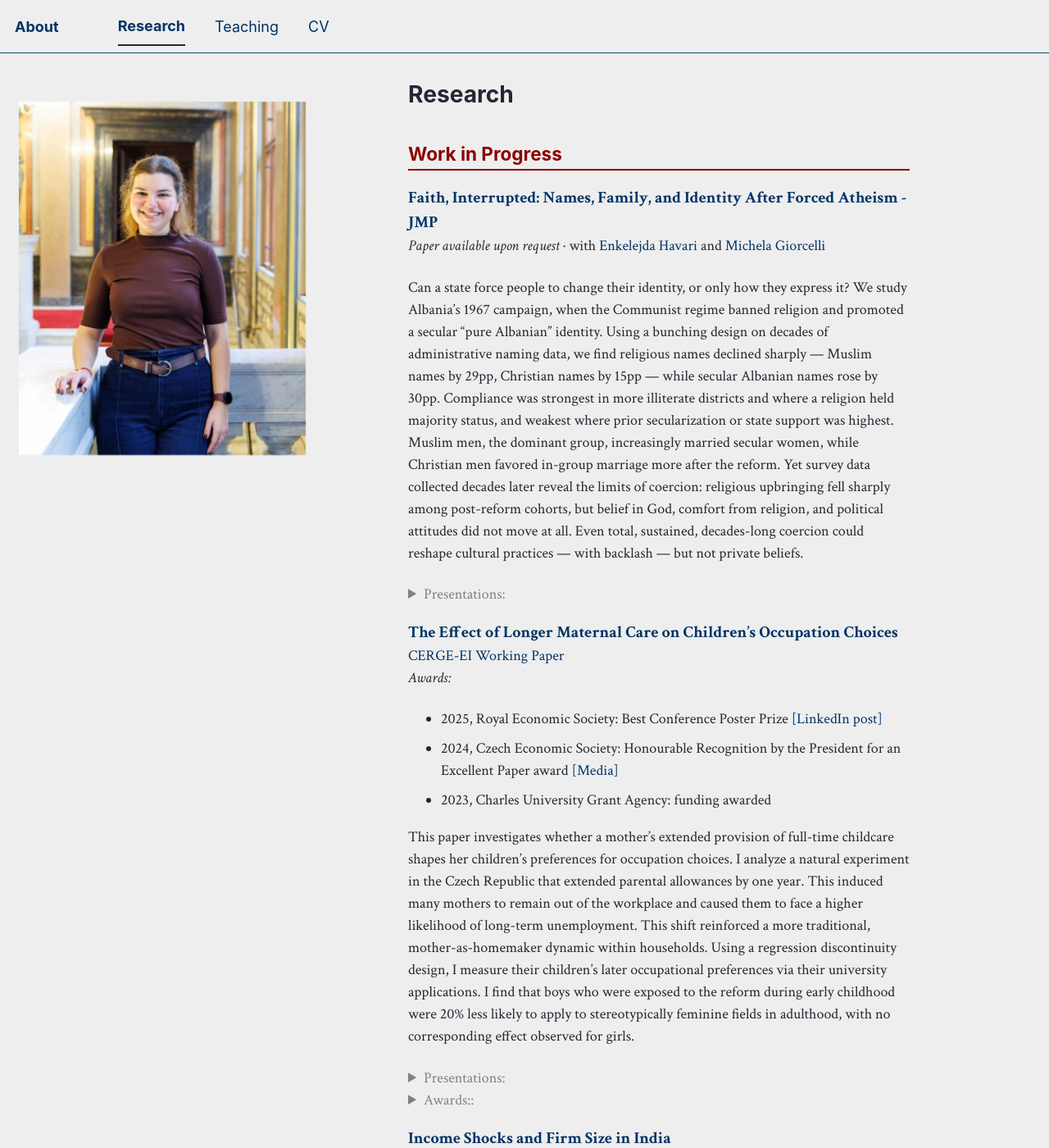
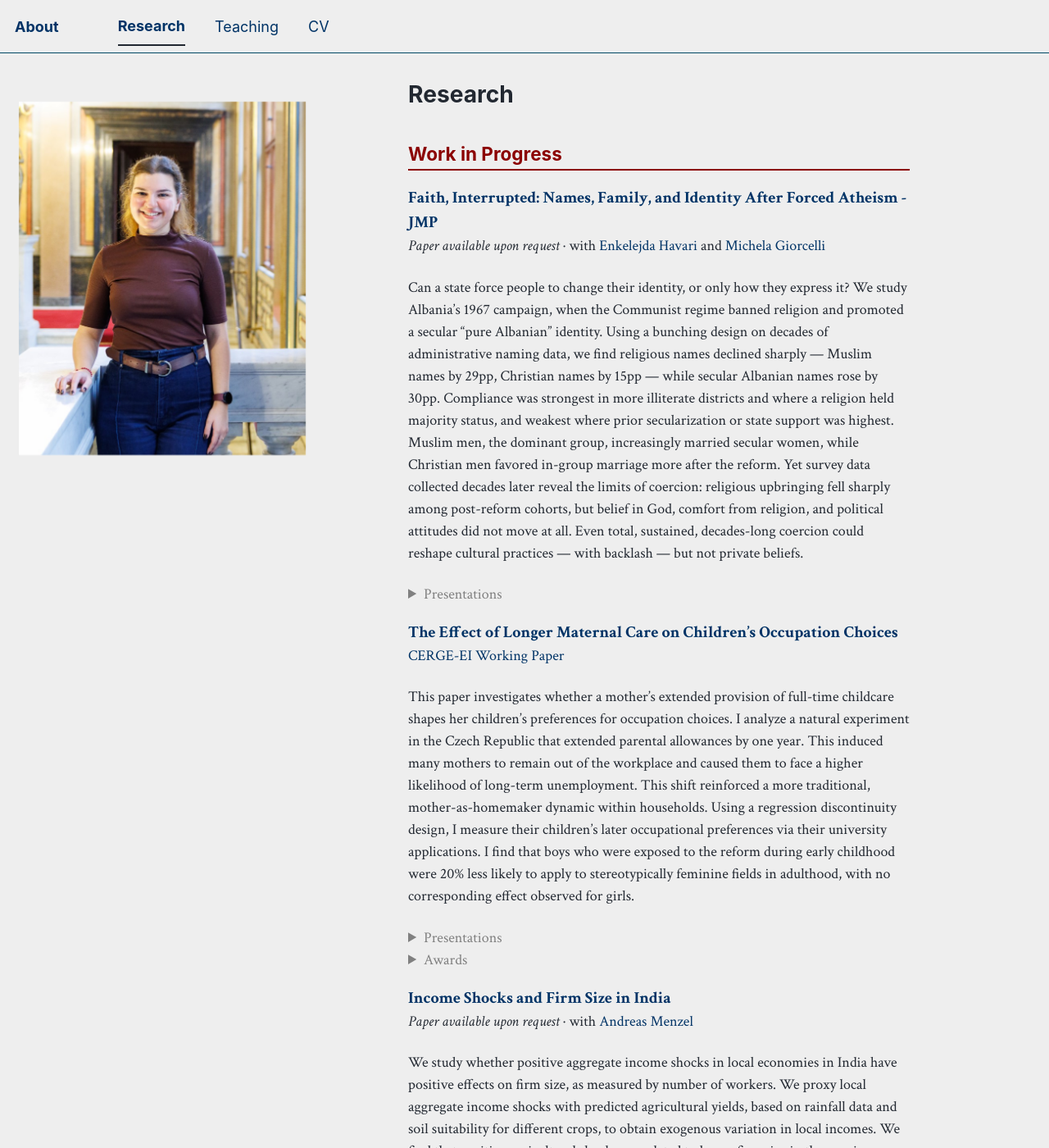
Before and after one commit to sofianasinani/sofianasinani.github.io, a Jekyll site: the page built from _publications/publications.md, in a window 1280 px wide and 1400 px high. Shown: the whole window at 82% size. Built offline with Jekyll 4.4.1, drawn with Linux system fonts in a browser that asks for light colours; a script bundle is joined from its source files by our own code; library files that are not in the unit come from our copies.

Commit message:
Fix summary tags and update awards section

```diff
--- a/_publications/publications.md
+++ b/_publications/publications.md
@@ -15,7 +15,7 @@ author_profile: true
 Can a state force people to change their identity, or only how they express it? We study Albania's 1967 campaign, when the Communist regime banned religion and promoted a secular "pure Albanian" identity. Using a bunching design on decades of administrative naming data, we find religious names declined sharply — Muslim names by 29pp, Christian names by 15pp — while secular Albanian names rose by 30pp. Compliance was strongest in more illiterate districts and where a religion held majority status, and weakest where prior secularization or state support was highest. Muslim men, the dominant group, increasingly married secular women, while Christian men favored in-group marriage more after the reform. Yet survey data collected decades later reveal the limits of coercion: religious upbringing fell sharply among post-reform cohorts, but belief in God, comfort from religion, and political attitudes did not move at all. Even total, sustained, decades-long coercion could reshape cultural practices — with backlash — but not private beliefs.
 
 <details>
-<summary style="color: grey; cursor: pointer;">Presentations:</summary>
+<summary style="color: grey; cursor: pointer;">Presentations</summary>
 <p><em><span style="color: grey;">(2026) ASREC North America (California), CERGE-EI Brown Bag (Prague), ESPE (Helsinki), Kiel Institute for the World Economy (Berlin), Workshop on Gender and Economics (Luxembourg), IAAE (Lisbon), Women in Political Economy Workshop (Vienna); (2025) ASREC Europe Graduate Workshop (Copenhagen), CERGE-EI Applied Micro Seminar (Prague)</span></em></p>
 </details>
 
@@ -25,20 +25,16 @@ Can a state force people to change their identity, or only how they express it?
 <br>
 [CERGE-EI Working Paper](http://cerge-ei.cz/pdf/wp/Wp812.pdf)
 <br>
-*Awards:*
-- 2025, Royal Economic Society: Best Conference Poster Prize [[LinkedIn post]](https://www.linkedin.com/feed/update/urn:li:activity:7345762936562368512/)
-- 2024, Czech Economic Society: Honourable Recognition by the President for an Excellent Paper award [[Media]](https://roklen24.cz/ceska-spolecnost-ekonomicka-udelila-ceny-mlady-ekonom-roku-2024/)
-- 2023, Charles University Grant Agency: funding awarded
 
 This paper investigates whether a mother's extended provision of full-time childcare shapes her children's preferences for occupation choices. I analyze a natural experiment in the Czech Republic that extended parental allowances by one year. This induced many mothers to remain out of the workplace and caused them to face a higher likelihood of long-term unemployment. This shift reinforced a more traditional, mother-as-homemaker dynamic within households. Using a regression discontinuity design, I measure their children's later occupational preferences via their university applications. I find that boys who were exposed to the reform during early childhood were 20% less likely to apply to stereotypically feminine fields in adulthood, with no corresponding effect observed for girls.
 
 <details>
-<summary style="color: grey; cursor: pointer;">Presentations:</summary>
+<summary style="color: grey; cursor: pointer;">Presentations</summary>
 <p><em><span style="color: grey;"> (2025) EWMES (Nicosia), 4th International Workshop on Migration and Family Economics (Paris), RES Annual Conference (Birmingham); (2024) Dissertation Workshop at CERGE-EI (Prague), 3rd Rare Voices in Economics Conference (Geneva), 3rd NSE PhD and Postdoc Workshop (Naples), PhD seminars at the University of Copenhagen and CEBI, 49th SAEe (Palma de Mallorca)</span></em></p>
 </details>
 
 <details>
-<summary style="color: grey; cursor: pointer;">Awards::</summary>
+<summary style="color: grey; cursor: pointer;">Awards</summary>
 <p><em><span style="color: grey;"> - 2025, Royal Economic Society: Best Conference Poster Prize [[LinkedIn post]](https://www.linkedin.com/feed/update/urn:li:activity:7345762936562368512/)
 - 2024, Czech Economic Society: Honourable Recognition by the President for an Excellent Paper award [[Media]](https://roklen24.cz/ceska-spolecnost-ekonomicka-udelila-ceny-mlady-ekonom-roku-2024/)
 - 2023, Charles University Grant Agency: funding awarded</span></em></p>
```
